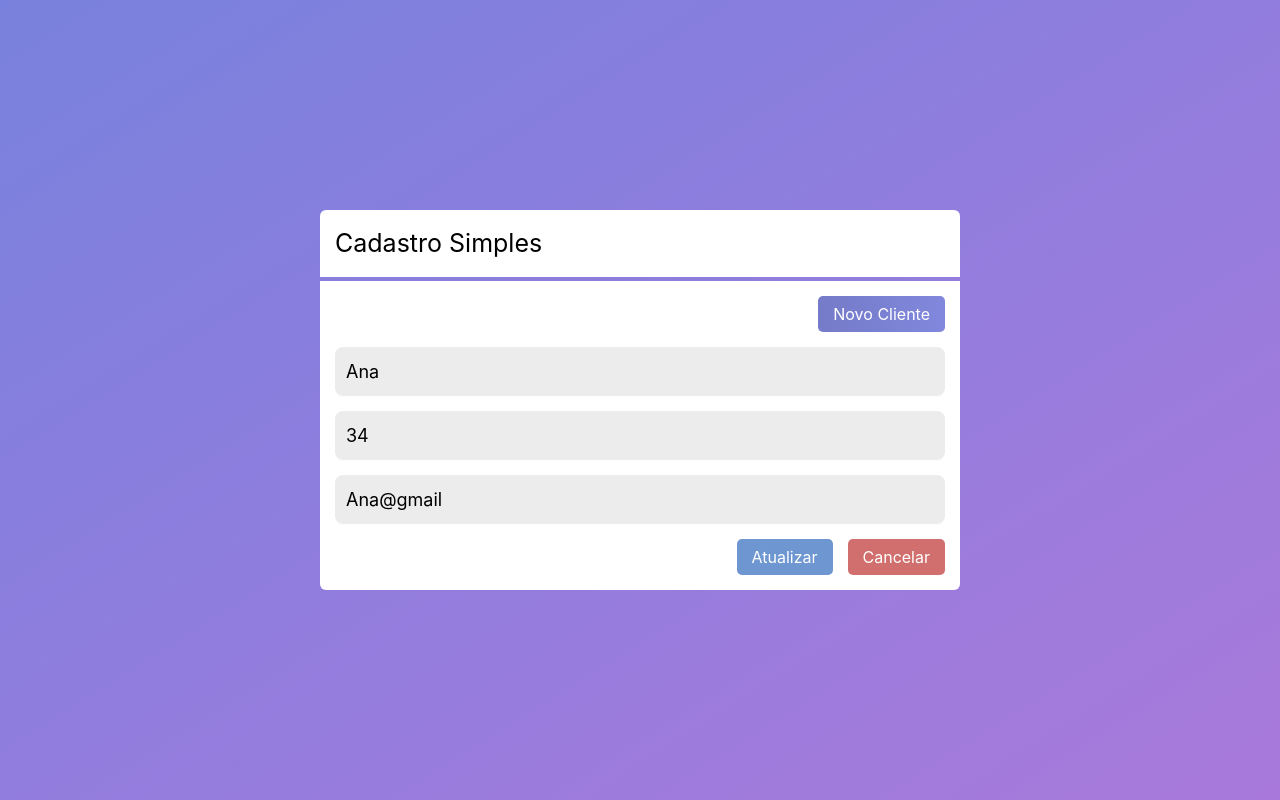
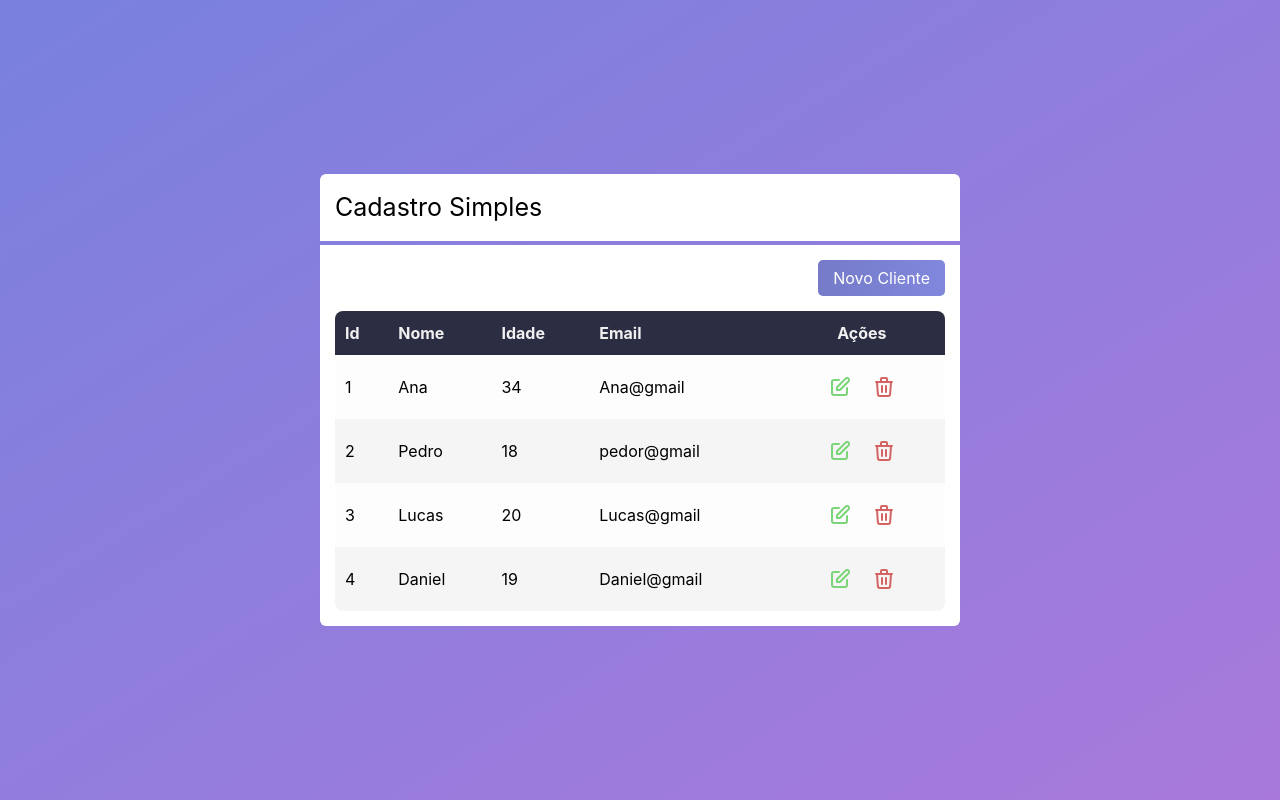
Before and after one commit to ketlynsantos/Cadastro-Simples-NextJs, a Next.js app: page / in a window 1280 px wide. Built offline with nearby package versions, Linux system fonts and the light colour scheme.

Commit message:
Improvised alternation between table and form

```diff
--- a/src/components/Button.tsx
+++ b/src/components/Button.tsx
@@ -2,13 +2,14 @@ import styles from '../styles/Button.module.css'
 
 interface ButtonProps {
     className?: string
-    children: any
+    children: any,
+    onClick?: () => void
 }
 
 export default function Button(props: ButtonProps) {
 
     return (
-        <button
+        <button onClick={props.onClick}
             className={`
                 ${ props.className === 'btn'? styles.btn
                     : props.className === 'btnUpdate' ? styles.btnUpdate
--- a/src/components/Form.tsx
+++ b/src/components/Form.tsx
@@ -6,6 +6,8 @@ import Button from "./Button";
 
 interface FormProps {
     client: Client
+    changeClient?: (client: Client) => void
+    cancel?: () => void
 }
 
 export default function Form(props: FormProps) {
@@ -26,8 +28,11 @@ export default function Form(props: FormProps) {
             <Input text="Email" value={email} onChange={setEmail}/>
 
             <div className={styles.buttons}>
-                <Button className="btnUpdate">Atualizar</Button>
-                <Button className="btnCancel">Cancelar</Button>
+                <Button className="btnUpdate"
+                        onClick={() => props.changeClient?.(new Client(name, +age, email, id))}>
+                    {id ? 'Alterar' : 'Salvar'}
+                </Button>
+                <Button className="btnCancel" onClick={props.cancel}>Cancelar</Button>
             </div>
         </div>
     )
--- a/src/pages/index.tsx
+++ b/src/pages/index.tsx
@@ -1,3 +1,4 @@
+import { useState } from 'react'
 import Button from '../components/Button'
 import Form from '../components/Form'
 import Layout from '../components/Layout'
@@ -14,6 +15,9 @@ export default function Home() {
     new Client('Daniel', 19, 'Daniel@gmail', '4'),
   ]
 
+  //Entre <> - 2 possiveis estados. Inicialmente começará sendo table
+  const [visible, setVisible] = useState<'table' | 'form'>('table')
+
   //Selecionar um cliente
   function selectClient(client: Client) {
     console.log(client.name)
@@ -24,16 +28,25 @@ export default function Home() {
     console.log(`Excluir: ${client.name} `)
   }
 
+  //Novo cliente
+  function saveClient(client: Client) {
+    console.log(`Novo Cliente: ${client.name}`)
+  }
+
   return (
     <div className={styles.index}>
       <Layout title="Cadastro Simples">
-        <div style={{display: 'flex', justifyContent: 'flex-end'}}>
-          <Button className="btn">Novo Cliente</Button>
-        </div>
-        {/* <Table clients={clients} selectClient={selectClient} deleteClient={deleteClient}></Table> */}
-        <Form client={clients[0]}/>
+        {visible === 'table' ? (
+          <>
+            <div className={styles.buttons}>
+              <Button className="btn" onClick={() => setVisible('form')}>Novo Cliente</Button>
+            </div>
+            <Table clients={clients} selectClient={selectClient} deleteClient={deleteClient}></Table>
+          </>
+        ): (
+          <Form client={clients[0]} changeClient={saveClient} cancel={() => setVisible('table')}/>
+        )}
       </Layout>
-
     </div>
   )
 }
--- a/src/styles/Index.module.css
+++ b/src/styles/Index.module.css
@@ -7,3 +7,8 @@
     background-image: linear-gradient(to right bottom, #7881dd, #857fdd, #917ddd, #9d7bdc, #a879da);
     color: white;
 }
+
+.index .buttons {
+    display: flex;
+    justify-content: flex-end;
+}
```
